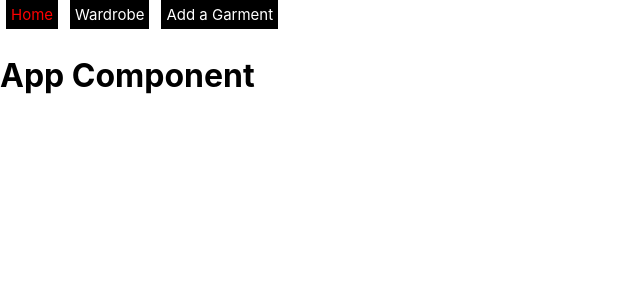
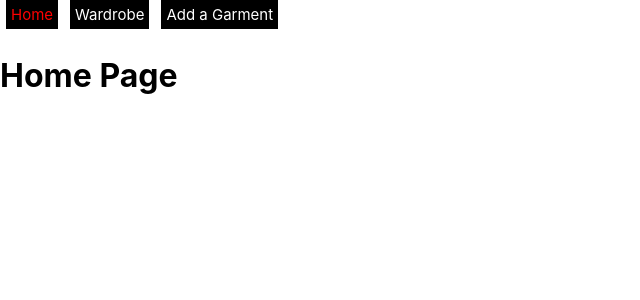
Before and after one commit to justinandr/phase-2-project, a React (Create React App) app: page / in a window 1280 px wide. Shown: the top 300 px of the page, without its empty margins (0-640 px from the left). Built offline with nearby package versions, Linux system fonts and the light colour scheme; data requests are answered from the project's data file.

Commit message:
removed app.js

```diff
--- a/src/App.js
+++ /dev/null
@@ -1,15 +0,0 @@
-import './App.css';
-import NavBar from './components/NavBar';
-
-function App() {
-  return (
-    <>
-      <header>
-        <NavBar />
-      </header>
-      <h1>App Component</h1>
-    </>
-  );
-}
-
-export default App;
--- a/src/Routes.js
+++ b/src/Routes.js
@@ -1,4 +1,3 @@
-import App from "./App";
 import AddGarment from "./pages/AddGarment";
 import Home from "./pages/Home";
 import Wardrobe from "./pages/Wardrobe";
@@ -6,10 +5,6 @@ import Wardrobe from "./pages/Wardrobe";
 const routes = [
     {
         path: '/',
-        element: <App />,
-    },
-    {
-        path: '/home',
         element: <Home />
     },
     {
--- a/src/pages/Home.js
+++ b/src/pages/Home.js
@@ -1,6 +1,18 @@
 import NavBar from "../components/NavBar";
+import { useEffect, useState } from "react";
 
 function Home() {
+
+    const [wardrobe, setWardrobe] = useState([])
+
+    useEffect(() => {
+        fetch('http://localhost:4000/wardrobe')
+        .then(r => r.json())
+        .then(data => setWardrobe(data))
+      }, [])
+
+      console.log(wardrobe)
+
     return(
         <>
             <header>
```
Also changed, not shown: public/manifest.json.
